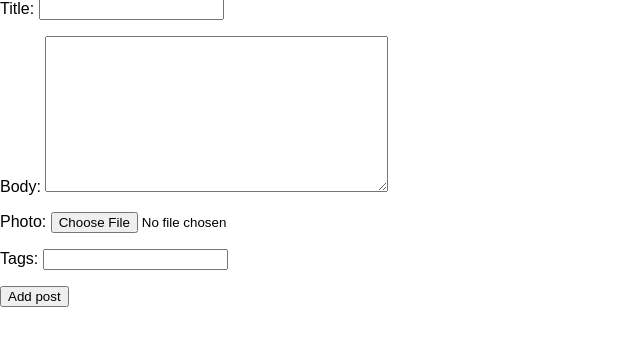
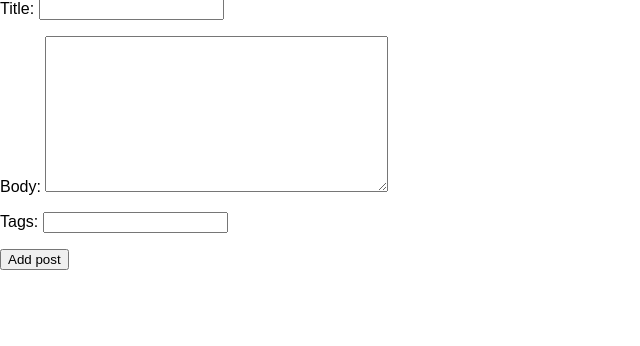
Before and after one commit to Andriiko26/virtual-nexus, a Django app: page /posts/create_post/ in a window 1280 px wide. Shown: the part 147-493 px from the top of the page, without its empty margins (0-640 px from the left). Run offline with Django 5.2, Linux system fonts and the light colour scheme.

Commit message:
deleted dead code

```diff
--- a/virtual_nexus_project/posts/forms.py
+++ b/virtual_nexus_project/posts/forms.py
@@ -11,7 +11,7 @@ class PostForm(forms.ModelForm):
 
     class Meta:
         model = Post
-        fields = ['title', 'body', 'photo', 'tags']
+        fields = ['title', 'body', 'tags']
         widgets = {'body': MarkdownxWidget()}
     def clean_tags(self):
         raw_tags = self.cleaned_data['tags']
--- a/virtual_nexus_project/posts/models.py
+++ b/virtual_nexus_project/posts/models.py
@@ -22,7 +22,6 @@ class Post(models.Model):
     title = models.CharField(max_length=50)
     author = models.ForeignKey(User, on_delete=models.CASCADE, related_name='author')
     body = MarkdownxField()
-    photo = models.ImageField(upload_to='post_photos/', blank=True, null=True)
     tags = models.ManyToManyField(Tag, related_name='posts')
 
     def __str__(self):
--- a/virtual_nexus_project/templates/posts/post_detail.html
+++ b/virtual_nexus_project/templates/posts/post_detail.html
@@ -18,11 +18,7 @@
     </ul>
     {% endif %}
     <h3>{{ post.formatted_markdown|safe }}</h3>
-        {% if post.photo %}
-            <img src="{{ post.photo.url }}" alt="Photo" class="post-image">
-        {% else %}
-            <h1>No image have yet</h1>
-        {% endif %}
+
     <hr>
 
 </div>
```
